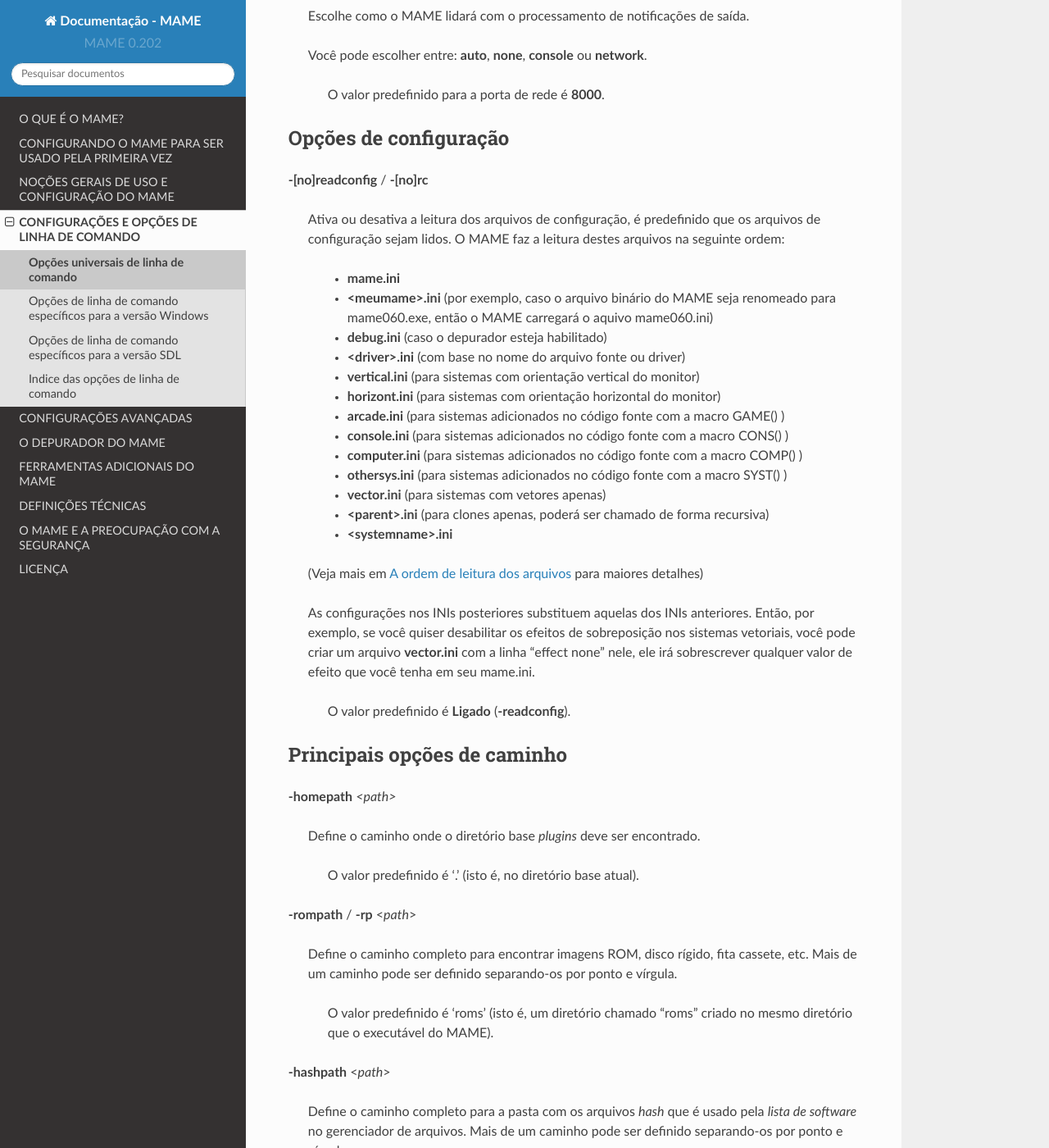
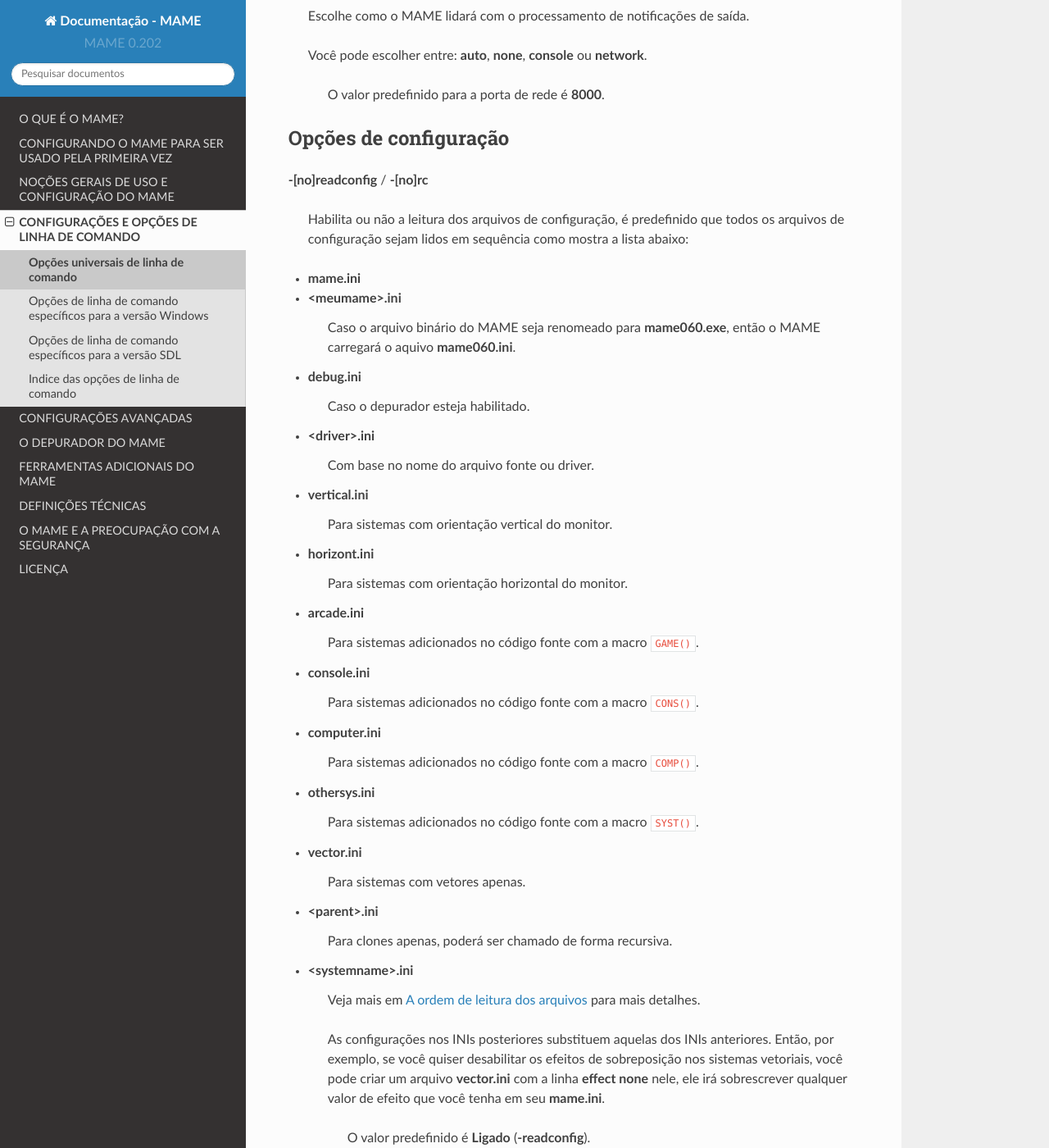
Before and after one commit to wtuemura/mamedoc, a Sphinx documentation site: the page built from source/commandline/commandline-all.rst, in a window 1280 px wide and 1400 px high, scrolled down 6889 px. Shown: the whole window at 82% size. Built offline with Sphinx 7.4.7 and the Read the Docs theme 2.0.0, drawn with Linux system fonts in a browser that asks for light colours; some of the changed text lies outside the part shown.

Commit message:
Algumas organizações de texto

```diff
--- a/source/commandline/commandline-all.rst
+++ b/source/commandline/commandline-all.rst
@@ -440,7 +440,6 @@
 		O valor predefinido para a porta de rede é **8000**.
 
 
-
 Opções de configuração
 ----------------------
 
@@ -448,35 +447,70 @@
 
 **-[no]readconfig** / **-[no]rc**
 
-	Ativa ou desativa a leitura dos arquivos de configuração,
-	é predefinido que os arquivos de configuração sejam lidos.
-	O MAME faz a leitura destes arquivos na seguinte ordem:
-
-		- **mame.ini**
-		- **<meumame>.ini**   (por exemplo, caso o arquivo binário do MAME seja renomeado para mame060.exe, então o MAME carregará o aquivo mame060.ini)
-		- **debug.ini**       (caso o depurador esteja habilitado)
-		- **<driver>.ini**    (com base no nome do arquivo fonte ou driver)
-		- **vertical.ini**    (para sistemas com orientação vertical do monitor)
-		- **horizont.ini**    (para sistemas com orientação horizontal do monitor)
-		- **arcade.ini**      (para sistemas adicionados no código fonte com a macro  GAME() )
-		- **console.ini**     (para sistemas adicionados no código fonte com a macro CONS() )
-		- **computer.ini**    (para sistemas adicionados no código fonte com a macro COMP() )
-		- **othersys.ini**    (para sistemas adicionados no código fonte com a macro SYST() )
-		- **vector.ini**      (para sistemas com vetores apenas)
-		- **<parent>.ini**    (para clones apenas, poderá ser chamado de forma recursiva)
-		- **<systemname>.ini**
-
-        (Veja mais em :ref:`advanced-multi-CFG` para maiores detalhes)
+	Habilita ou não a leitura dos arquivos de configuração,
+	é predefinido que todos os arquivos de configuração sejam lidos em
+	sequência como mostra a lista abaixo:
+
+- **mame.ini**
+
+- **<meumame>.ini**
+
+	Caso o arquivo binário do MAME seja renomeado para **mame060.exe**,
+	então o MAME carregará o aquivo **mame060.ini**.
+
+- **debug.ini**
+
+	Caso o depurador esteja habilitado.
+
+- **<driver>.ini**
+
+	Com base no nome do arquivo fonte ou driver.
+
+- **vertical.ini**
+
+	Para sistemas com orientação vertical do monitor.
+
+- **horizont.ini**
+
+	Para sistemas com orientação horizontal do monitor.
+
+- **arcade.ini**
+
+	Para sistemas adicionados no código fonte com a macro ``GAME()``.
+
+- **console.ini**
+
+	Para sistemas adicionados no código fonte com a macro ``CONS()``.
+
+- **computer.ini**
+
+	Para sistemas adicionados no código fonte com a macro ``COMP()``.
+
+- **othersys.ini**
+
+	Para sistemas adicionados no código fonte com a macro ``SYST()``.
+
+- **vector.ini**
+
+	Para sistemas com vetores apenas.
+
+- **<parent>.ini**
+
+	Para clones apenas, poderá ser chamado de forma recursiva.
+
+- **<systemname>.ini**
+
+	Veja mais em :ref:`advanced-multi-CFG` para mais detalhes.
 
 	As configurações nos INIs posteriores substituem aquelas dos INIs
 	anteriores.
 	Então, por exemplo, se você quiser desabilitar os efeitos de
 	sobreposição nos sistemas vetoriais, você pode criar um arquivo
-	**vector.ini** com a linha "effect none" nele, ele irá sobrescrever
-	qualquer valor de efeito que você tenha em seu mame.ini.
+	**vector.ini** com a linha **effect none** nele, ele irá
+	sobrescrever qualquer valor de efeito que você tenha em seu
+	**mame.ini**.
 
 		O valor predefinido é **Ligado** (**-readconfig**).
-
 
 
 Principais opções de caminho
@@ -590,7 +624,7 @@
 		O valor predefinido é "*crosshair*" (isto é, um diretório
 		chamado "*crosshair*" no mesmo diretório que o executável do
 		MAME). Caso uma mira seja definida no menu, o MAME procurará por
-		*nomedosistema\\cross#.png*, em seguida no "*crosshairpath*"
+		``nomedosistema\\cross#.png``, em seguida no "*crosshairpath*"
 		especificado onde "*#*" é o número do jogador.
 		Caso nenhuma mira seja definida, o MAME usará a sua própria.
 
```
Also changed, not shown: other parts of source/commandline/commandline-all.rst (+3 -3 lines), source/whatis.rst (+12 -14 lines), 1 other file.
